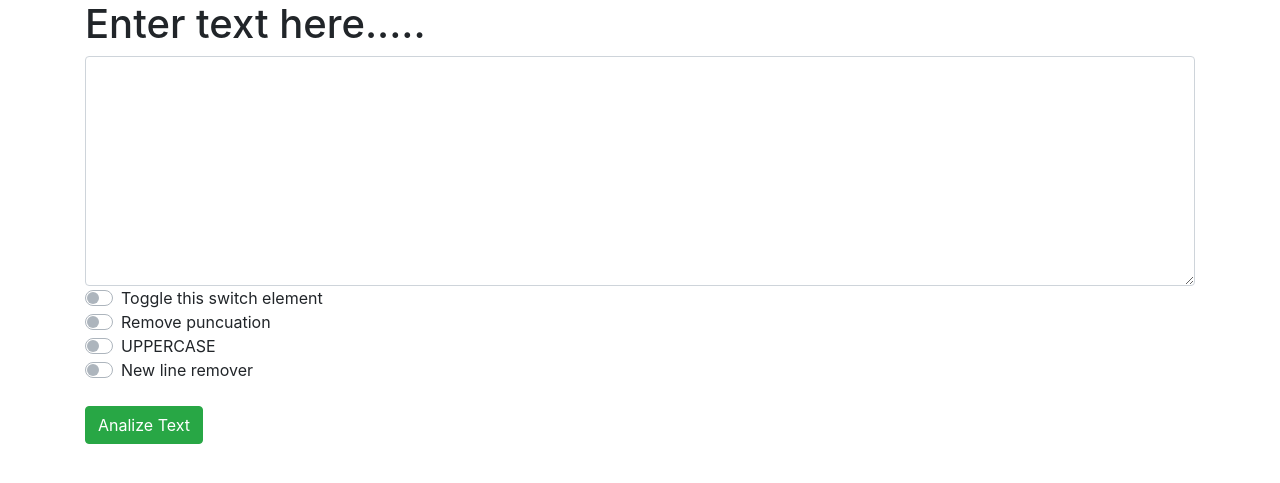
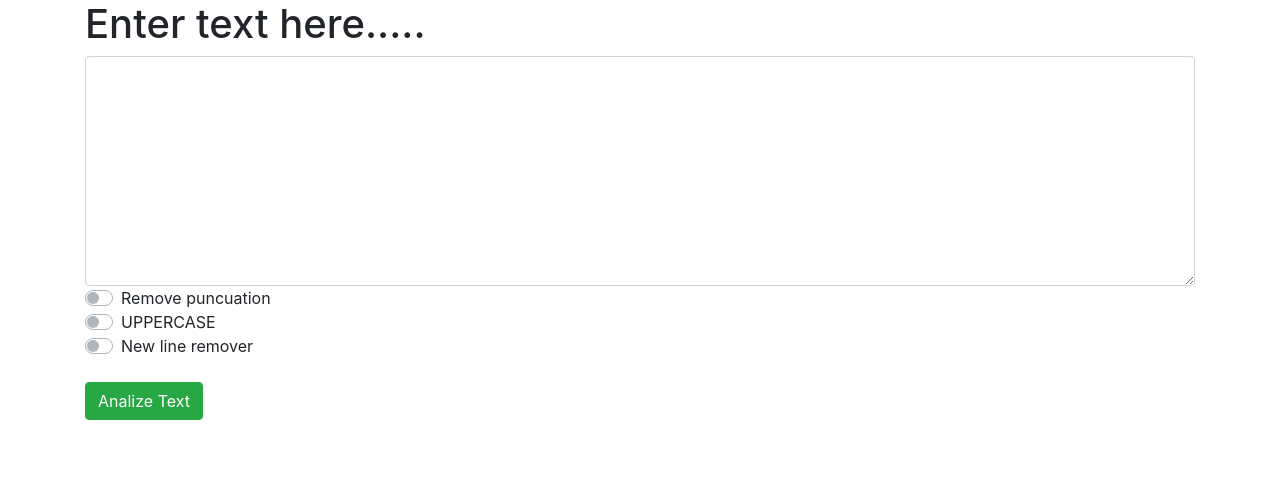
Before and after one commit to shutil/text, a Flask app: page / in a window 1280 px wide. Shown: the part 80-563 px from the top of the page. Run offline with Flask 2, Linux system fonts and the light colour scheme; some libraries are stand-ins or nearby versions.

Commit message:
latest change

```diff
--- a/templates/index.html
+++ b/templates/index.html
@@ -22,10 +22,6 @@
       </center>
 
         <div class="custom-control custom-switch">
-          <input type="checkbox" class="custom-control-input" id="customSwitch1">
-          <label class="custom-control-label" for="customSwitch1">Toggle this switch element</label>
-        </div>
-        <div class="custom-control custom-switch">
           <input type="checkbox" class="custom-control-input" id="removepunc">
           <label class="custom-control-label" for="customSwitch1">Remove puncuation</label>
         </div>
```
